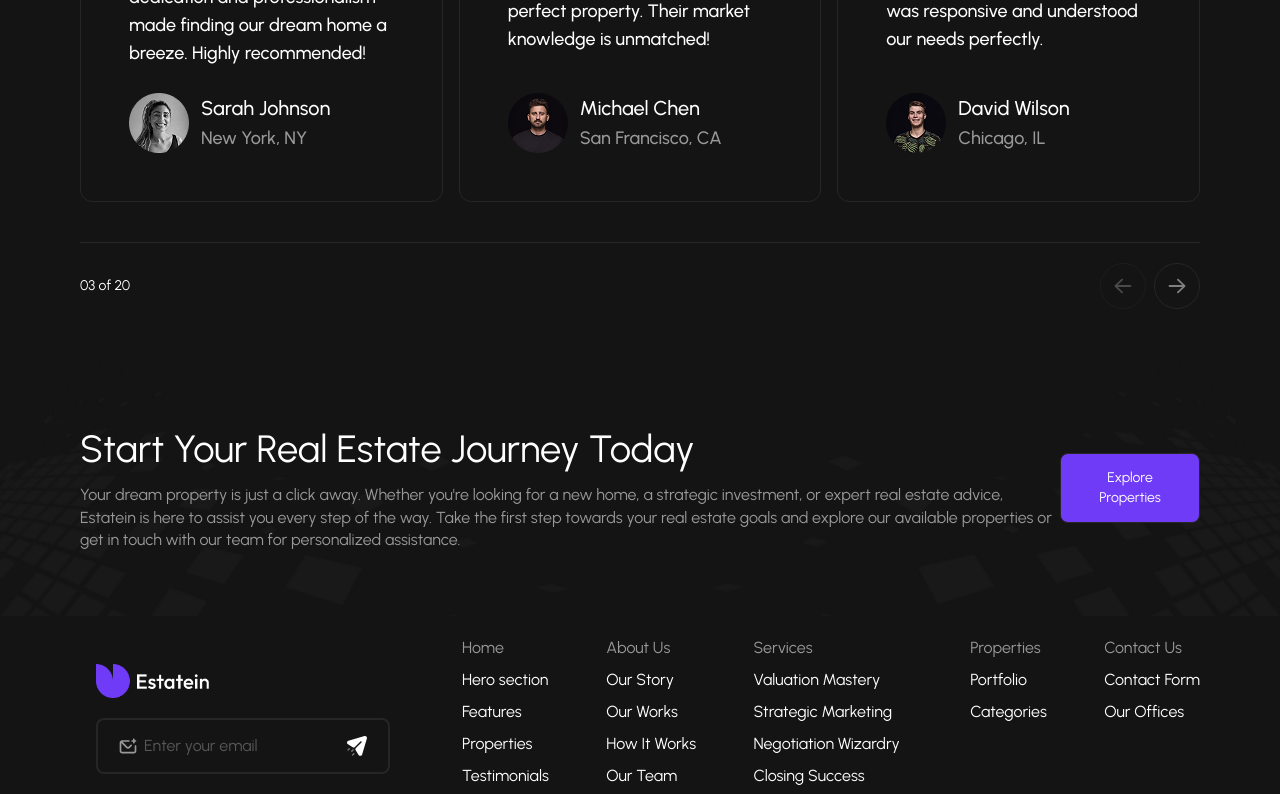
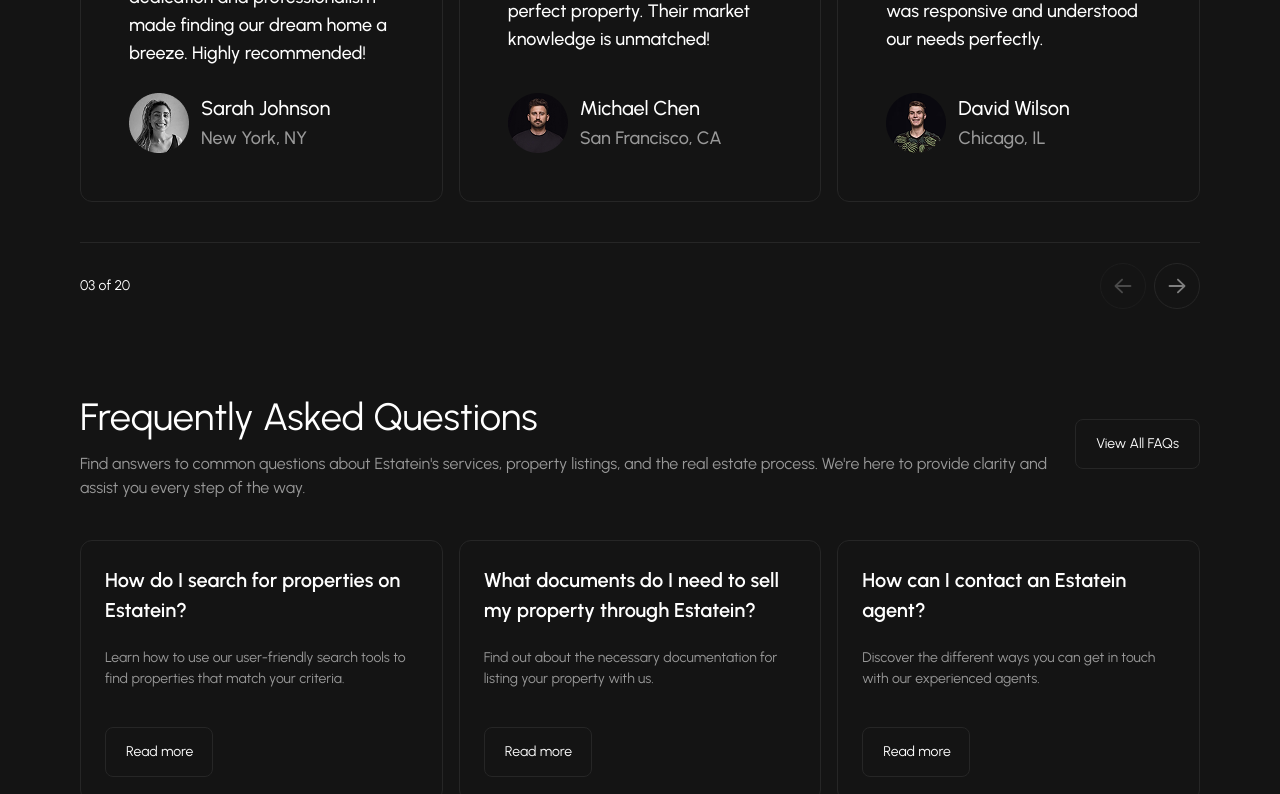
Before and after one commit to sepehrsharafi/estatein, a Next.js app: page / in a window 1280 px wide. Shown: the part 2320-3114 px from the top of the page. Built offline with nearby package versions, Linux system fonts and the light colour scheme.

Commit message:
feat(component): asked questions slider added

```diff
--- a/src/app/page.tsx
+++ b/src/app/page.tsx
@@ -1,3 +1,4 @@
+import { askedQuestionsCard } from "@/mock/asked-question";
 import HeroSection from "./ui/home/hero-section";
 import CardListing from "./ui/root-layout/Slider/card-listing";
 import { cards } from "@/mock/featured-properties";
@@ -16,13 +17,16 @@ export default function Page() {
       />
       <CardListing
         title="What Our Clients Say"
+        viewText="View All Testimonials"
         description="Read the success stories and heartfelt testimonials from our valued clients. Discover why they chose Estatein for their real estate needs."
         cards={clientSaysCard}
       />
-      {/* <CardListing
+      <CardListing
         title="Frequently Asked Questions"
+        viewText="View All FAQs"
         description="Find answers to common questions about Estatein's services, property listings, and the real estate process. We're here to provide clarity and assist you every step of the way."
-      /> */}
+        cards={askedQuestionsCard}
+      />
     </main>
   );
 }
--- /dev/null
+++ b/src/app/ui/root-layout/Slider/Cards/asked-questions-cards.tsx
@@ -0,0 +1,27 @@
+import Image from "next/image";
+import Link from "next/link";
+import Badge from "../badge";
+import Button from "../../button";
+import { AskedQuestionsCard } from "@/mock/asked-question";
+
+const FrequentlyAskedQuestionsCard = ({
+  card,
+}: {
+  card: AskedQuestionsCard;
+}) => {
+  return (
+    <article className="flex flex-col gap-5 p-6 justify-between rounded-xl bg-[#141414]  border-[#262626] border-[1px] hover:bg-[#292929] text-white w-full md:h-[262px]">
+      <h3 className="text-[18px] font-semibold md:text-[20px] xl:txt-[24px] ">
+        {card.title}
+      </h3>
+      <p className="text-[14px] text-[#999999] md:text-4">{card.description}</p>
+
+      <section className="flex flex-row justify-between items-center mt-4 w-full md:w-[108px] ">
+        <Button variant="secondary" className=" text-nowrap w-full">
+          Read more
+        </Button>
+      </section>
+    </article>
+  );
+};
+export default FrequentlyAskedQuestionsCard;
--- a/src/app/ui/root-layout/Slider/Cards/properties.tsx
+++ b/src/app/ui/root-layout/Slider/Cards/properties.tsx
@@ -17,7 +17,7 @@ const PropertiesCard = ({ card }: { card: Card }) => {
         />
       </section>
       <section>
-        <h3 className="text-[18px] font-semibold">Rustic Retreat Cottage</h3>
+        <h3 className="text-[18px] font-semibold">{card.title}</h3>
         <p className="text-[14px] text-[#999999]">
           {card.description}
           <Link className="text-white underline" href="#">
--- a/src/app/ui/root-layout/Slider/card-listing.tsx
+++ b/src/app/ui/root-layout/Slider/card-listing.tsx
@@ -13,23 +13,38 @@ import { Card } from "@/mock/featured-properties";
 import { ClientSaysCard } from "@/mock/what-our-clients-say";
 import PropertiesCard from "./Cards/properties";
 import WhatOurClientsSaysCard from "./Cards/what-our-clients-say";
+import { AskedQuestionsCard } from "@/mock/asked-question";
+import FrequentlyAskedQuestionsCard from "./Cards/asked-questions-cards";
 
 interface CardListingProps {
   title: string;
   description?: string;
-  cards: Card[] | ClientSaysCard[];
+  viewText?: string;
+  cards: Card[] | ClientSaysCard[] | AskedQuestionsCard[];
 }
-function isCardArray(cards: Card[] | ClientSaysCard[]): cards is Card[] {
+function isCardArray(
+  cards: Card[] | ClientSaysCard[] | AskedQuestionsCard[]
+): cards is Card[] {
   return cards.length > 0 && "price" in cards[0];
 }
 
 function isClientSaysCardArray(
-  cards: Card[] | ClientSaysCard[]
+  cards: Card[] | ClientSaysCard[] | AskedQuestionsCard[]
 ): cards is ClientSaysCard[] {
   return cards.length > 0 && "stars" in cards[0];
 }
+function isAskedQuestionsCard(
+  cards: Card[] | ClientSaysCard[] | AskedQuestionsCard[]
+): cards is AskedQuestionsCard[] {
+  return cards.length > 0;
+}
 
-const CardListing = ({ title, description, cards }: CardListingProps) => {
+const CardListing = ({
+  title,
+  description,
+  cards,
+  viewText,
+}: CardListingProps) => {
   const prevRef = useRef<HTMLButtonElement>(null);
   const nextRef = useRef<HTMLButtonElement>(null);
   const swiperRef = useRef<SwiperType | null>(null);
@@ -64,7 +79,6 @@ const CardListing = ({ title, description, cards }: CardListingProps) => {
       swiperRef.current.navigation.update();
     }
   }, []);
-  console.log(typeof cards);
   return (
     <section className="flex flex-col gap-10 mx-4 mt-20 xl:mx-[80px] 2xl:mx-[162px]">
       <div className="flex flex-row justify-between items-center">
@@ -76,8 +90,8 @@ const CardListing = ({ title, description, cards }: CardListingProps) => {
             </p>
           )}
         </div>
-        <Button variant="secondary" className="hidden md:block">
-          View All Properties
+        <Button variant="secondary" className="hidden md:block text-nowrap">
+          {viewText ?? " View All Properties"}
         </Button>
       </div>
 
@@ -127,6 +141,12 @@ const CardListing = ({ title, description, cards }: CardListingProps) => {
                 <WhatOurClientsSaysCard card={card} />
               </SwiperSlide>
             ))}
+          {isAskedQuestionsCard(cards) &&
+            cards.map((card, index) => (
+              <SwiperSlide key={index}>
+                <FrequentlyAskedQuestionsCard card={card} />
+              </SwiperSlide>
+            ))}
         </Swiper>
       </div>
 
--- a/src/app/ui/root-layout/layout/Footer.tsx
+++ b/src/app/ui/root-layout/layout/Footer.tsx
@@ -5,8 +5,8 @@ import Button from "../button";
 const Footer = () => {
   return (
     <footer>
-      <section className="container mx-auto px-4 relative flex flex-col md:flex-row mt-12  py-12 md:py-16 md:px-20 overflow-hidden  md:justify-between">
-        <div className="flex flex-col md:max-w-[980px] ">
+      <section className="container mx-auto  px-4 relative flex flex-col md:flex-row mt-12  py-12 md:py-16 md:px-20 overflow-hidden  md:justify-between">
+        <div className="flex flex-col md:w-[860px] xl:max-w-[980px] ">
           <h3 className=" text-[28px] md:text-[38px] 2xl:text-[48px] text-white  z-10">
             Start Your Real Estate Journey Today
           </h3>
@@ -20,7 +20,7 @@ const Footer = () => {
           </p>
         </div>
 
-        <Button variant="primary" className="mt-8 z-10 h-fit">
+        <Button variant="primary" className="mt-8 z-10 h-fit text-nowrap">
           Explore Properties
         </Button>
         <Image
--- /dev/null
+++ b/src/global.d.ts
@@ -0,0 +1,5 @@
+declare module "swiper/css";
+declare module "swiper/css/navigation";
+declare module "swiper/css/pagination";
+declare module "swiper/css/scrollbar";
+declare module "*.css";
--- /dev/null
+++ b/src/mock/asked-question.ts
@@ -0,0 +1,122 @@
+export interface AskedQuestionsCard {
+  title: string;
+  description: string;
+}
+
+export const askedQuestionsCard: AskedQuestionsCard[] = [
+  {
+    title: "How do I search for properties on Estatein?",
+    description:
+      "Learn how to use our user-friendly search tools to find properties that match your criteria.",
+  },
+  {
+    title: "What documents do I need to sell my property through Estatein?",
+    description:
+      "Find out about the necessary documentation for listing your property with us.",
+  },
+  {
+    title: "How can I contact an Estatein agent?",
+    description:
+      "Discover the different ways you can get in touch with our experienced agents.",
+  },
+  {
+    title: "How do I schedule a property viewing on Estatein?",
+    description:
+      "Explore how to book in-person or virtual viewings directly through our platform.",
+  },
+  {
+    title: "Can I list rental properties on Estatein?",
+    description:
+      "Learn about the simple process of listing rental properties with Estatein.",
+  },
+  {
+    title: "Is there a fee to list my property on Estatein?",
+    description:
+      "Understand our pricing structure and what’s included when you list with Estatein.",
+  },
+  {
+    title: "How do I update my property listing details?",
+    description:
+      "Find out how to edit photos, descriptions, and prices for your active listings.",
+  },
+  {
+    title: "What should I do if I forgot my Estatein password?",
+    description:
+      "Follow our quick steps to securely reset your password and regain account access.",
+  },
+  {
+    title: "Does Estatein verify property listings?",
+    description:
+      "Learn about our verification process to ensure all listings meet our quality standards.",
+  },
+  {
+    title: "How can I track my property’s performance on Estatein?",
+    description:
+      "Access analytics to see how many people viewed, saved, or inquired about your listing.",
+  },
+  {
+    title: "Can I favorite or save properties for later?",
+    description:
+      "See how to save your favorite listings and revisit them anytime from your dashboard.",
+  },
+  {
+    title: "How do I get alerts for new properties on Estatein?",
+    description:
+      "Set up personalized notifications to get updates when new listings match your criteria.",
+  },
+  {
+    title: "Is Estatein available on mobile devices?",
+    description:
+      "Find out how to access Estatein easily through our mobile-friendly website or app.",
+  },
+  {
+    title: "Can I contact property owners directly?",
+    description:
+      "Learn how Estatein connects you safely with verified property owners or agents.",
+  },
+  {
+    title: "What payment methods does Estatein accept?",
+    description:
+      "Discover the payment options available for listing fees and premium services.",
+  },
+  {
+    title: "How do I deactivate or remove a listing?",
+    description:
+      "See the steps to temporarily hide or permanently delete your property listing.",
+  },
+  {
+    title: "Does Estatein offer professional photography services?",
+    description:
+      "Find out how to book Estatein’s certified photographers to enhance your property’s appeal.",
+  },
+  {
+    title: "Can I advertise my property internationally?",
+    description:
+      "Explore Estatein’s international exposure options to reach a wider audience.",
+  },
+  {
+    title: "How do I report inaccurate or fake listings?",
+    description:
+      "Learn how to report suspicious listings to keep Estatein’s marketplace safe and reliable.",
+  },
+  {
+    title: "What are the benefits of creating an Estatein account?",
+    description:
+      "Discover how having an account helps you save searches, manage listings, and get personalized recommendations.",
+  },
+  {
+    title: "Does Estatein provide property valuation tools?",
+    description:
+      "Check out Estatein’s built-in valuation features to estimate your property’s market value.",
+  },
+  {
+    title: "How long does it take for my listing to go live?",
+    description:
+      "Understand Estatein’s approval process and expected timelines for publishing listings.",
+  },
+  {
+    title: "Can I get assistance with legal paperwork?",
+    description:
+      "Learn how Estatein partners with legal experts to help streamline your property transactions.",
+  },
+];
```
